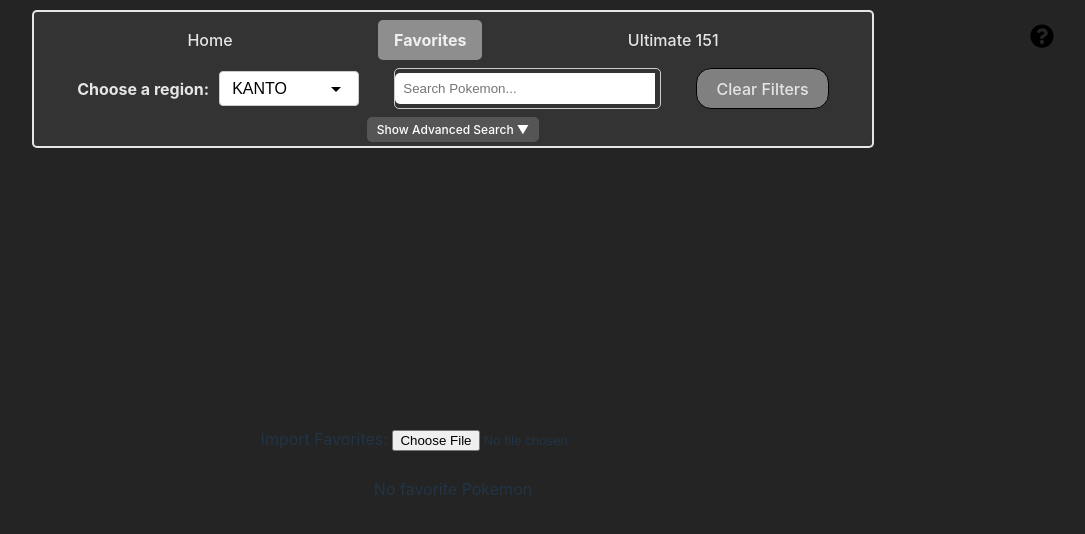
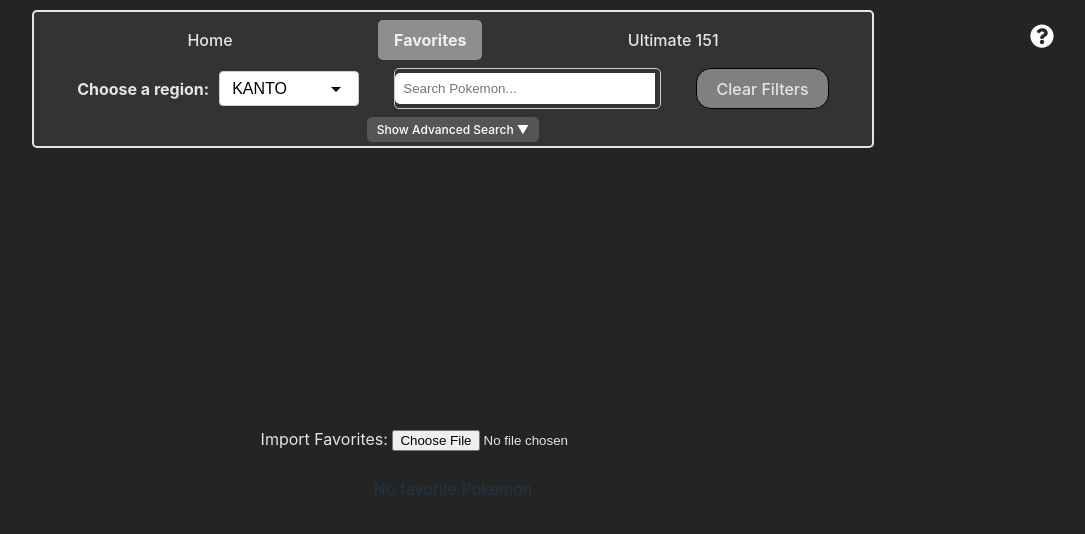
Before and after one commit to drohack/pokedex, a React (Vite) app: page /pokedex/favorites in a window 1280 px wide. Shown: the top 534 px of the page, without its empty margins (187-1272 px from the left). Built offline with nearby package versions, Linux system fonts and the light colour scheme.

Commit message:
Fix coloring of text.

```diff
--- a/src/App.jsx
+++ b/src/App.jsx
@@ -39,7 +39,7 @@
       {/* <h1>Pokedex</h1>*/}
         <NavBar />
         <button className="info-btn" onClick={togglePopup}>
-          <FaQuestionCircle />
+          <FaQuestionCircle color="white"/>
         </button>
         {showPopup && <InfoPopup onClose={togglePopup} />}
         <Routes>
--- a/src/pages/Favorites/Favorites.jsx
+++ b/src/pages/Favorites/Favorites.jsx
@@ -108,7 +108,7 @@
     return (
         <div className={styles.favoriteContainer}>
             {loadingImport && <LoadingOverlay />}
-            <div style={{ marginBottom: '10px' }}>Import Favorites: <input type="file" accept=".txt" onClick={(event) => event.target.value = null} onChange={handleImportFavorites} className={styles.importButton} /></div>
+            <div style={{ marginBottom: '10px', color: '#e5e5e5' }}>Import Favorites: <input type="file" accept=".txt" onClick={(event) => event.target.value = null} onChange={handleImportFavorites} className={styles.importButton} /></div>
             {visibleFavoritePokemon.length > 0 && (
             <div className={styles.favoriteHeader}>
                 <p className={`${styles.favoriteLabel} ${styles.left}`}>
--- a/src/pages/Ultimate151/Ultimate151.jsx
+++ b/src/pages/Ultimate151/Ultimate151.jsx
@@ -166,7 +166,7 @@
     <DndProvider backend={HTML5Backend}>
       <div>
         {loadingImport && <LoadingOverlay />}
-        <div style={{ marginBottom: '10px' }}>Import Ultiamte 151: <input type="file" accept=".txt" onClick={(event) => event.target.value = null} onChange={handleImportUltimate151} className={styles.importButton} /></div>
+        <div style={{ marginBottom: '10px', color: '#e5e5e5' }}>Import Ultiamte 151: <input type="file" accept=".txt" onClick={(event) => event.target.value = null} onChange={handleImportUltimate151} className={styles.importButton} /></div>
       </div>
       <div className={styles.titleContainer}>
         <p className={`${styles.left}`}>
--- a/src/pages/Ultimate151/Ultimate151.module.css
+++ b/src/pages/Ultimate151/Ultimate151.module.css
@@ -9,11 +9,13 @@
   flex: 1; /* Each title takes up equal space */
   text-align: center; /* Centers text inside its column */
   margin: 0; /* Remove default margin */
+  color: #e5e5e5;
 }
 
 .titleContainer p {
   margin: 0; /* Remove default margin */
   align-self: center; /* Align the paragraph to the bottom */
+  color: #e5e5e5;
 }
 
 .ultimate151Container {
```
